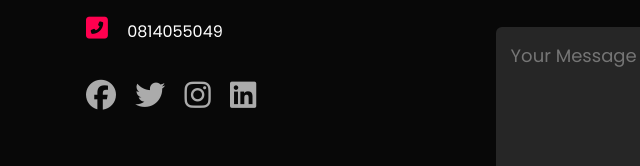
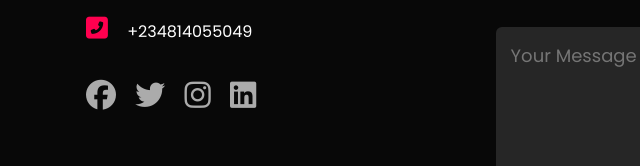
Before and after one commit to engripaye/engripaye.github.io, a plain HTML site: page index.html in a window 1280 px wide. Shown: the part 2860-3026 px from the top of the page, 42-682 px from the left. Drawn offline with Linux system fonts and the light colour scheme.

Commit message:
Update index.html

```diff
--- a/index.html
+++ b/index.html
@@ -166,7 +166,7 @@
                 <div class="contact-left">
                     <h1 class="sub-title">Contact Me</h1>
                     <p><i class="fas fa-paper-plane"></i> fineboyhakim@gmail.com</p>
-                    <p><i class="fas fa-phone-square-alt"></i> 0814055049</p>
+                    <p><i class="fas fa-phone-square-alt"></i> +234814055049</p>
                     <div class="social-icons">
                         <a href="https://web.facebook.com/profile.php?id=61571436088756"><i class="fab fa-facebook"></i></a>
                         <a href="https://Twitter.com/engr_ipaye"><i class="fab fa-twitter"></i></a>
```
